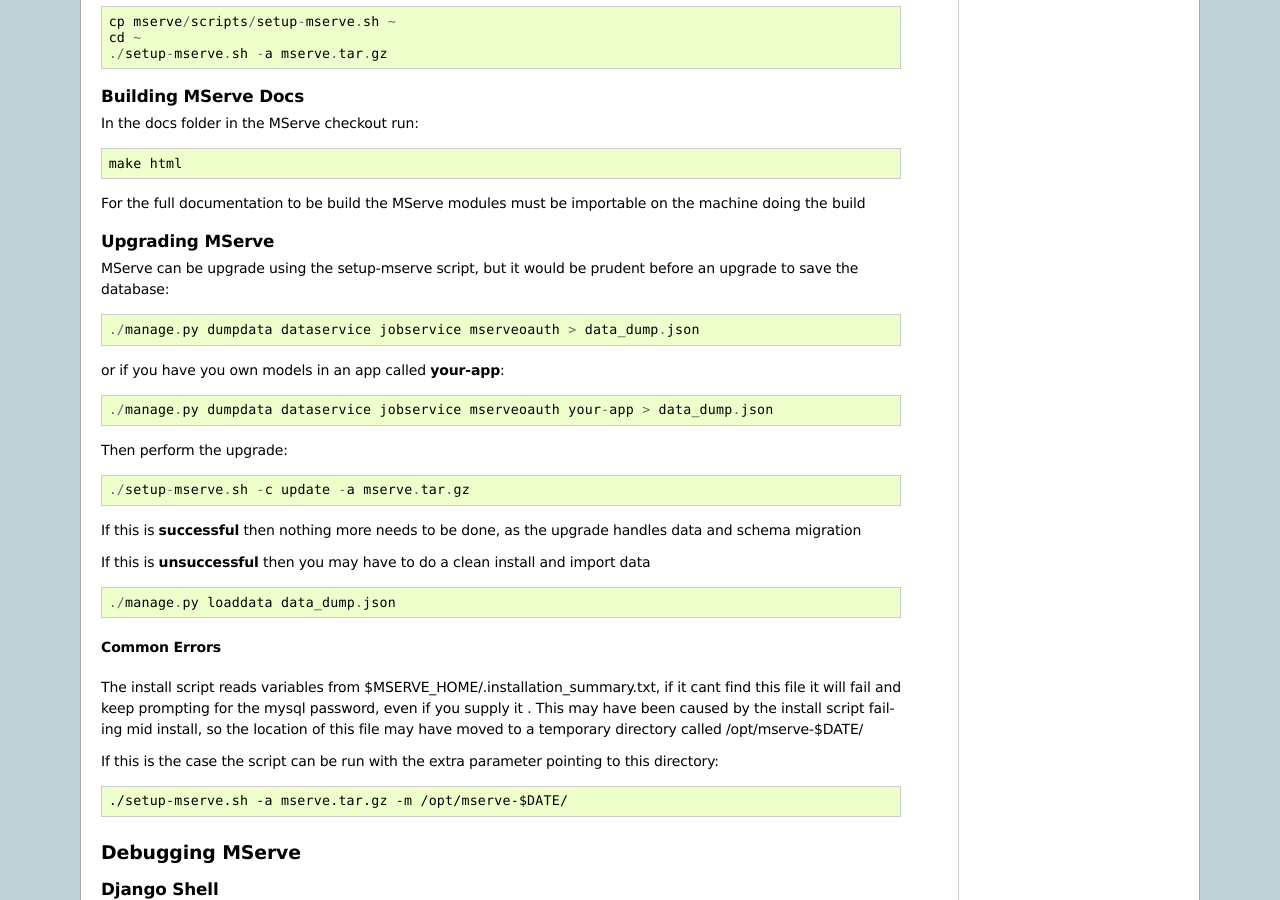
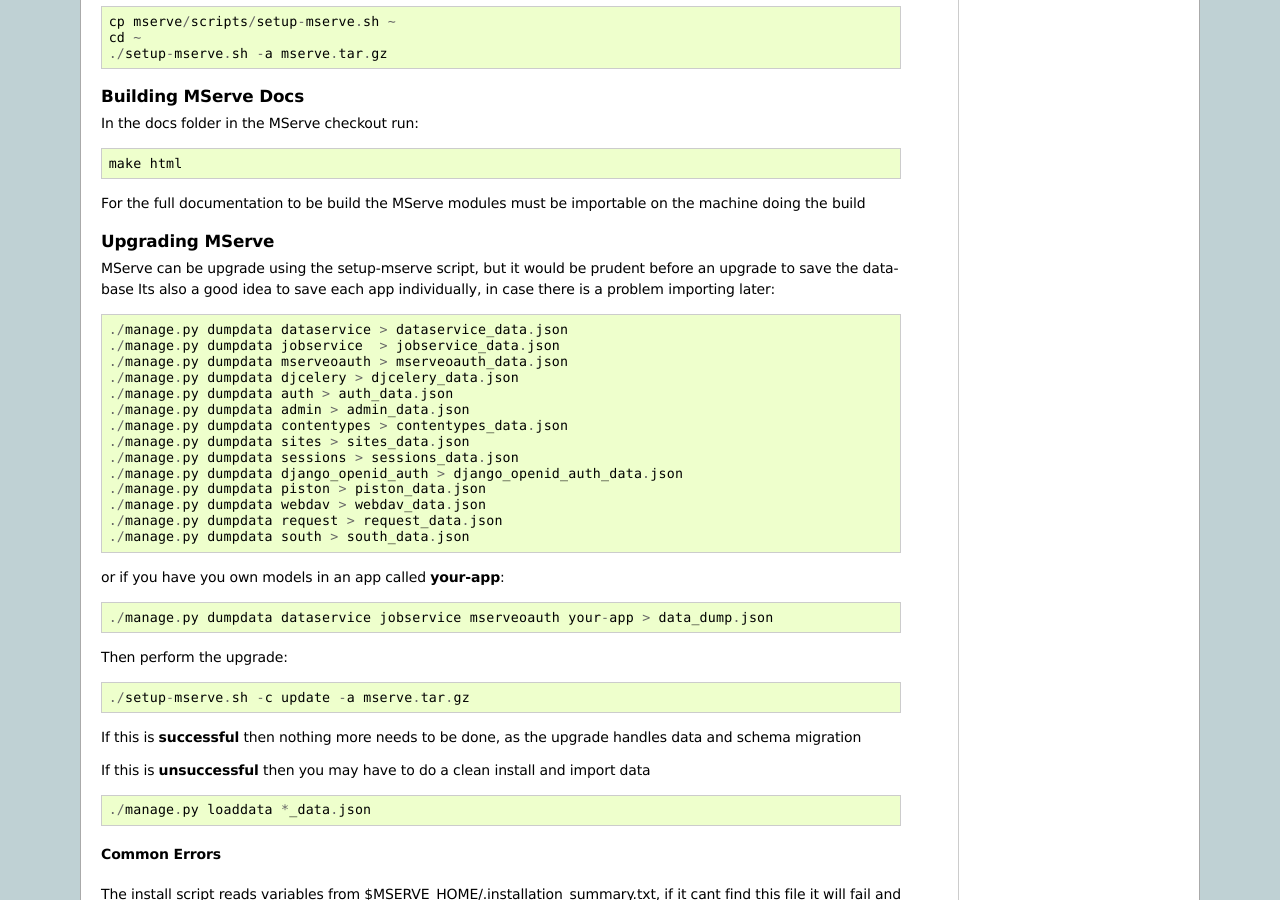
Before and after one commit to mmcardle/MServe, a Sphinx documentation site: the page built from docs/developing.rst, in a window 1280 px wide and 900 px high, scrolled down 7329 px. Built offline with Sphinx 7.4.7, drawn with Linux system fonts in a browser that asks for light colours.

Commit message:
expanded upgrade docs

```diff
--- a/docs/developing.rst
+++ b/docs/developing.rst
@@ -337,9 +337,24 @@ For the full documentation to be build the MServe modules must be importable on
 Upgrading MServe
 ------------------
 
-MServe can be upgrade using the setup-mserve script, but it would be prudent before an upgrade to save the database::
+MServe can be upgrade using the setup-mserve script, but it would be prudent before an upgrade to save the database
+Its also a good idea to save each app individually, in case there is a problem importing later::
 
- ./manage.py dumpdata dataservice jobservice mserveoauth > data_dump.json
+ ./manage.py dumpdata dataservice > dataservice_data.json
+ ./manage.py dumpdata jobservice  > jobservice_data.json
+ ./manage.py dumpdata mserveoauth > mserveoauth_data.json
+ ./manage.py dumpdata djcelery > djcelery_data.json
+ ./manage.py dumpdata auth > auth_data.json
+ ./manage.py dumpdata admin > admin_data.json
+ ./manage.py dumpdata contentypes > contentypes_data.json
+ ./manage.py dumpdata sites > sites_data.json
+ ./manage.py dumpdata sessions > sessions_data.json
+ ./manage.py dumpdata django_openid_auth > django_openid_auth_data.json
+ ./manage.py dumpdata piston > piston_data.json
+ ./manage.py dumpdata webdav > webdav_data.json
+ ./manage.py dumpdata request > request_data.json
+ ./manage.py dumpdata south > south_data.json
+
 
 or if you have you own models in an app called **your-app**::
 
@@ -353,7 +368,7 @@ If this is **successful** then nothing more needs to be done, as the upgrade han
 
 If this is **unsuccessful** then you may have to do a clean install and import data ::
 
- ./manage.py loaddata data_dump.json
+ ./manage.py loaddata *_data.json
 
 
 Common Errors
```
